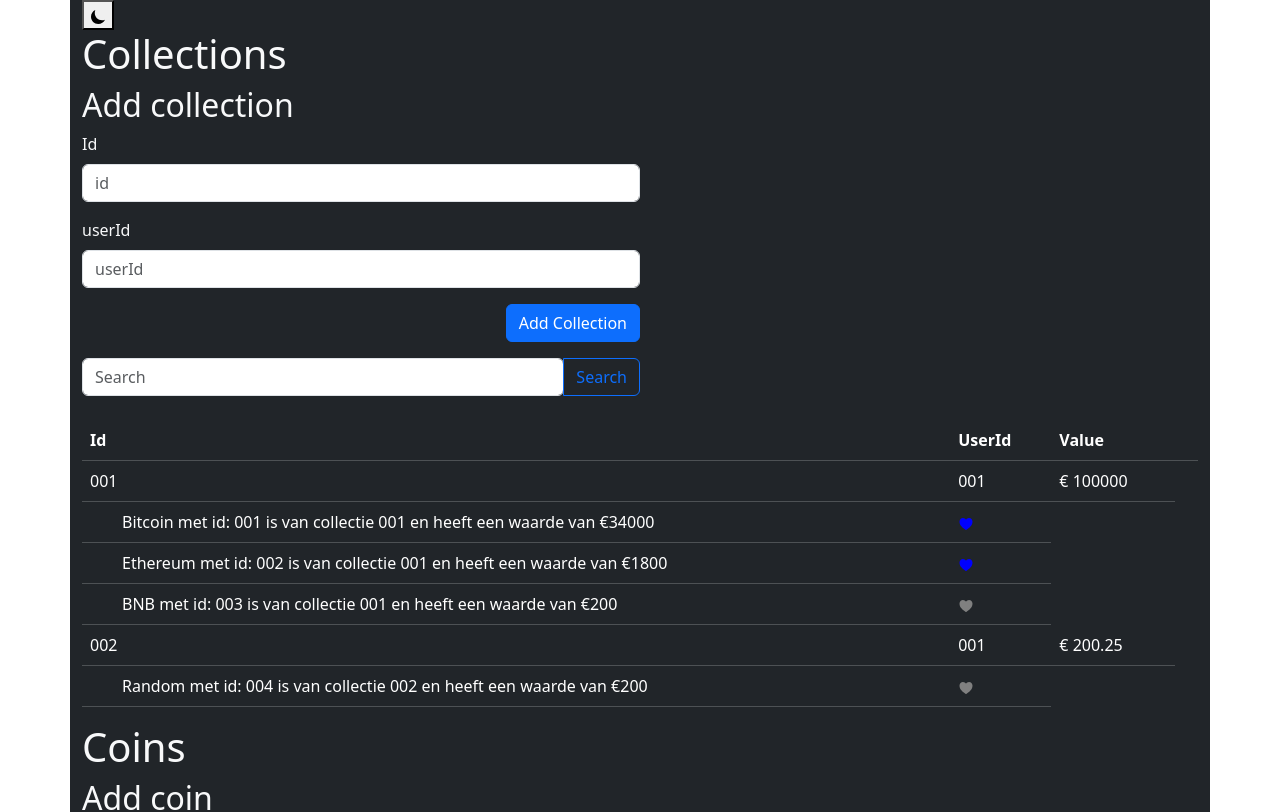
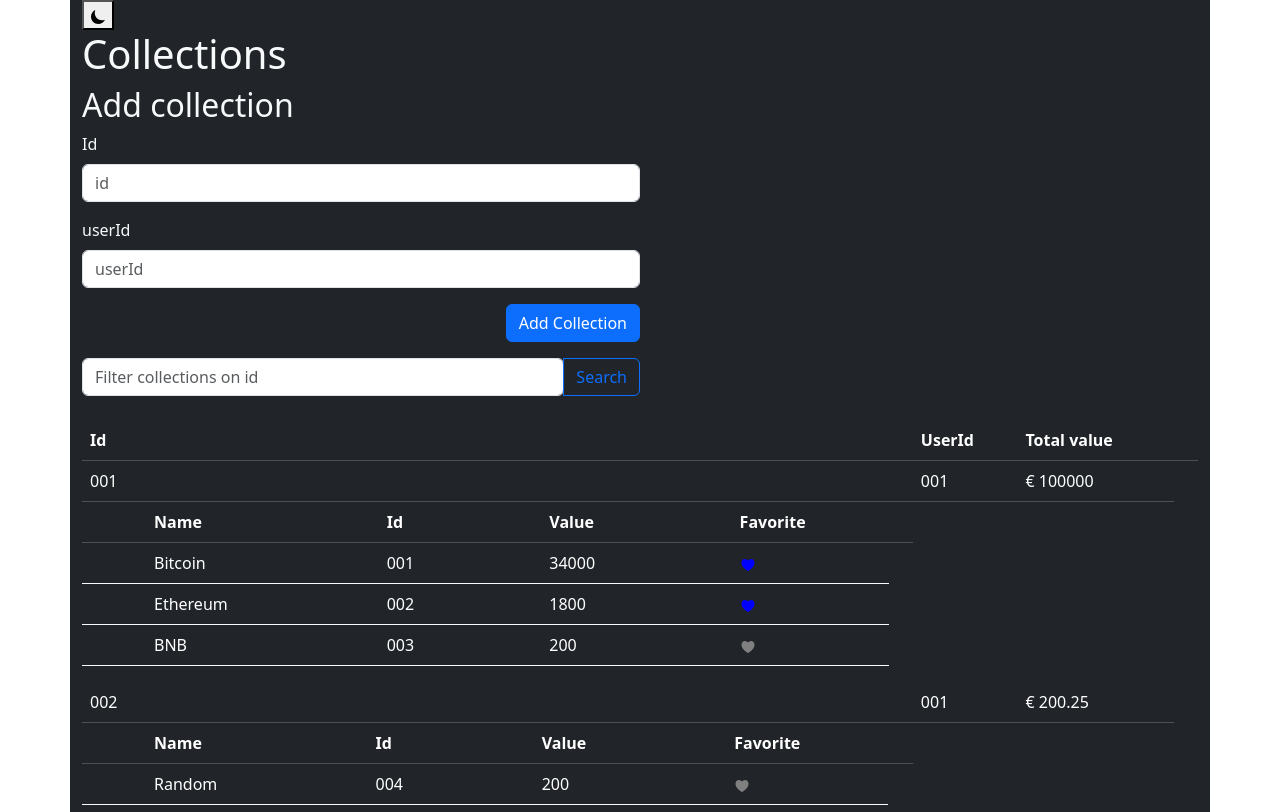
Before and after one commit to jorisCoppejans/Project-Front-End, a React (Vite) app: page / in a window 1280 px wide. Shown: the top 812 px of the page. Built offline with nearby package versions, Linux system fonts and the light colour scheme.

Commit message:
custom hooks

```diff
--- a/src/App.jsx
+++ b/src/App.jsx
@@ -1,16 +1,14 @@
-import { createContext } from 'react';
 import CollectionList from './components/collections/CollectionList'
 import CoinList from './components/coins/CoinList'
-import { ThemeContext, themes } from './contexts/Theme.context';
+import { useTheme, themes } from './contexts/Theme.context';
 import { IoMoonSharp, IoSunny } from 'react-icons/io5';
-import { useContext } from 'react';
 
 function App() {
-  const { theme, oppositeTheme, toggleTheme } = useContext(ThemeContext);
+  const { theme, oppositeTheme, toggleTheme } = useTheme();
 
   return (
-    <div className={`container-xl bg-${theme} text-${oppositeTheme}`}>{/* 👈 3 */}
-    <button type="button" onClick={toggleTheme}>{/* 👈 4 */}
+    <div className={`container-xl bg-${theme} text-${oppositeTheme}`}>
+    <button type="button" onClick={toggleTheme}>
       {theme === themes.dark ? <IoMoonSharp /> : <IoSunny />}
     </button>
       <CollectionList/>
--- a/src/components/coins/Coin.jsx
+++ b/src/components/coins/Coin.jsx
@@ -1,24 +1,25 @@
 import Favorite from "./Favorite";
-import { memo } from "react";
+import { useThemeColors } from '../../contexts/Theme.context';
+import { memo } from 'react';
 
 export default memo(function Coin({id, name, collectionId, value, favorite, onFavo}) {
+  const { theme, oppositeTheme } = useThemeColors();
+
   const handleFavoriteCoin = (newfavorite) => {
     onFavo(id, newfavorite);
   };
 
   const indentedTextStyle = {
-    textIndent: '2em',
+    textIndent: '4em',
   };
 
   return (
-  <tr>
-  <td style={indentedTextStyle}>
-    {name} met id: {id} is van collectie {collectionId} en heeft een waarde van €{value}
-  </td>
-  <td>
-    <Favorite selectedFavorite={favorite} onFavo={handleFavoriteCoin} />
-  </td>
-  </tr>
+      <tr style={indentedTextStyle} className={`bg-${theme} border-${oppositeTheme}`}>
+      <td>{name}</td>
+      <td>{id}</td>
+      <td>{value}</td>
+      <td><Favorite selectedFavorite={favorite} onFavo={handleFavoriteCoin} /></td>
+      </tr>
 
   );
 });
--- a/src/components/collections/Collection.jsx
+++ b/src/components/collections/Collection.jsx
@@ -1,7 +1,7 @@
-import { useState } from 'react';
 import { COINS_DATA } from '../../assets/data/mock_data';
 import Coin from '../coins/Coin';
-import { memo } from 'react';
+import { ThemeContext } from '../../contexts/Theme.context';
+import { memo, useState, useMemo, useCallback, useContext } from 'react';
 
 export default memo(function Collection(props) {
   const { id, userId, value} = props;
@@ -14,6 +14,12 @@ export default memo(function Collection(props) {
       setCoins(newCoin);
   };
 
+  const indentedTextStyle = {
+    textIndent: '4em',
+  };
+
+  const { theme } = useContext(ThemeContext);
+
   return (
   <>
   <tr>
@@ -21,9 +27,25 @@ export default memo(function Collection(props) {
   <td>{userId}</td>
   <td>€ {value}</td>
   </tr>
-    {coins.filter((c) => c.collectionId === id).map((c) => (
+  <div>
+      <table className={`table table-hover table-responsive table-${theme}`}>
+        <thead>
+          <tr style={indentedTextStyle}>
+            <th>Name</th>
+            <th>Id</th>
+            <th>Value</th>
+            <th>Favorite</th>
+            <th></th>
+          </tr>
+        </thead>
+        <tbody>
+        {coins.filter((c) => c.collectionId === id).map((c) => (
       <Coin key = {c.id} {...c} onFavo={handleFavoriteCoin}/>
     ))}
+        </tbody>
+      </table>
+    </div>
+
   </>
   );
 });
--- a/src/components/collections/CollectionList.jsx
+++ b/src/components/collections/CollectionList.jsx
@@ -1,9 +1,8 @@
 import Collection from './Collection';
 import { COLLECTIONS_DATA } from '../../assets/data/mock_data';
-import { useState, useMemo, useCallback, useContext } from 'react';
 import CollectionsForm from './CollectionsForm';
 import { ThemeContext } from '../../contexts/Theme.context';
-
+import { useState, useMemo, useCallback, useContext } from 'react';
 
 function CollectionTable({
   collections
@@ -25,7 +24,7 @@ function CollectionTable({
           <tr>
             <th>Id</th>
             <th>UserId</th>
-            <th>Value</th>
+            <th>Total value</th>
             <th></th>
           </tr>
         </thead>
@@ -71,7 +70,7 @@ export default function CollectionList() {
           type="search"
           id="search"
           className="form-control rounded"
-          placeholder="Search"
+          placeholder="Filter collections on id"
           value={text}
           onChange={(e) => setText(e.target.value)} />
         <button
--- a/src/contexts/Theme.context.jsx
+++ b/src/contexts/Theme.context.jsx
@@ -1,5 +1,4 @@
-// src/contexts/Theme.context.jsx
-import {createContext,useState,useCallback,useMemo} from 'react';
+import {createContext,useState,useCallback,useMemo,useContext} from 'react';
 
 export const themes = {
   dark: "dark",
@@ -7,6 +6,13 @@ export const themes = {
 }
 
 export const ThemeContext = createContext();
+
+export const useTheme = () => useContext(ThemeContext);
+
+export const useThemeColors = () => {
+  const { theme, oppositeTheme } = useContext(ThemeContext);
+  return { theme, oppositeTheme };
+};
 
 export const ThemeProvider = ({
   children
```
